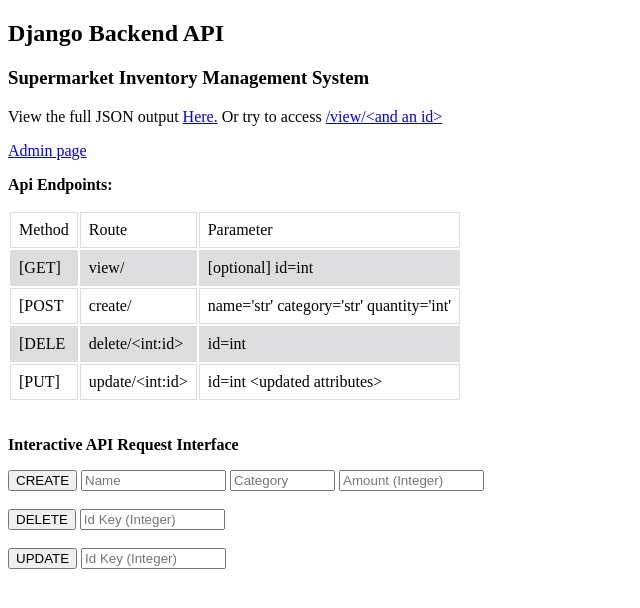
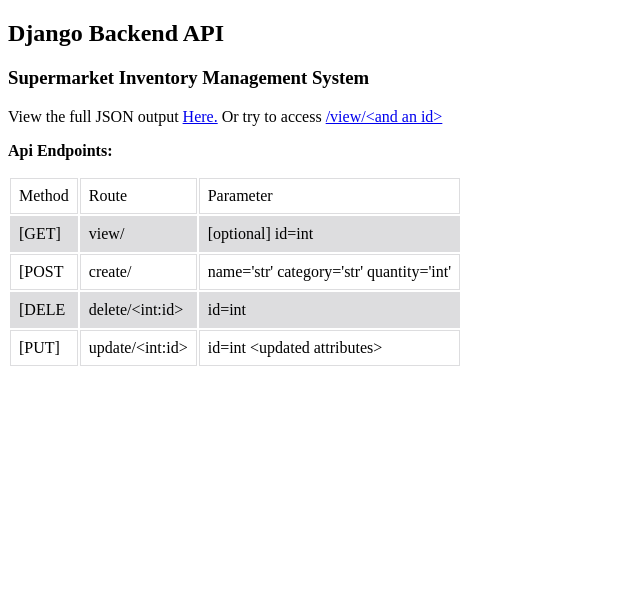
Before and after one commit to bluesoc/Supermarket-Inventory-Management-API, a Django app: page / in a window 1280 px wide. Shown: the top 608 px of the page, without its empty margins (0-640 px from the left). Run offline with Django 4.2, Linux system fonts and the light colour scheme; lists and menus that the app fills with data are empty.

Commit message:
Remove POST forms

```diff
--- a/sim_api/api/templates/api/index.html
+++ b/sim_api/api/templates/api/index.html
@@ -21,7 +21,6 @@
 
     <p>View the full JSON output <a href="{% url "view" %}">Here.</a>
         Or try to access <a href="/view/1">/view/&ltand an id&gt</a></p>
-    <p><a href="/admin/">Admin page</a></p>
 
     <p><b>Api Endpoints:</b></p>
     <table>
@@ -35,26 +34,4 @@
     {% endfor %}
     </table>
 
-    <br>
-    <p><b>Interactive API Request Interface</b></p>
-
-    <form action="{% url 'create' %}" method="POST" >
-        {% csrf_token %}
-        <button type="submit" name="action" value="POST">CREATE</button>
-        <input type="text" id="name" name="name" placeholder="Name" required size="15">
-        <input type="text" id="category" name="category" placeholder="Category" required size="10">
-        <input type="text" id="amount" name="amount" placeholder="Amount (Integer)" required size="15" oninput="this.value = this.value.replace(/[^0-9]/g, '');">
-    </form>
-    <br>
-    <form method="POST" action="/delete">
-        {% csrf_token %}
-        <input type="hidden" name="action" value="delete">
-        <button type="submit">DELETE</button>
-        <input type="text" id="id" name="id" placeholder="Id Key (Integer)" required size="15" oninput="this.value = this.value.replace(/[^0-9]/g, '');">
-    </form>
-    <br>
-    <form method="PUT" action="">
-        <button type="submit" name="action" value="POST">UPDATE</button>
-        <input type="text" id="id" name="id" placeholder="Id Key (Integer)" required size="15" oninput="this.value = this.value.replace(/[^0-9]/g, '');">
-    </form>
 </body>
```
